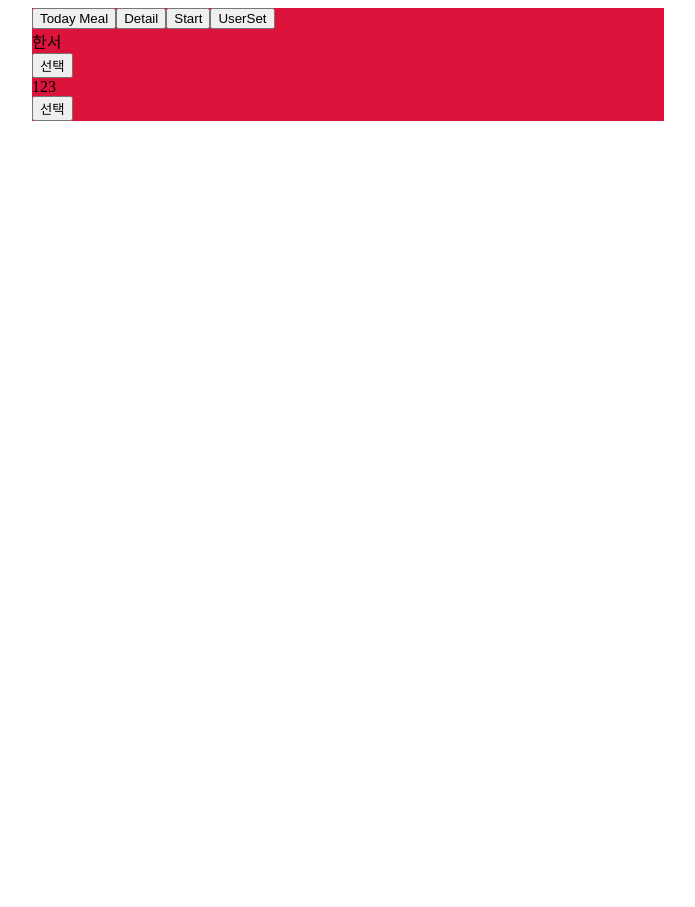
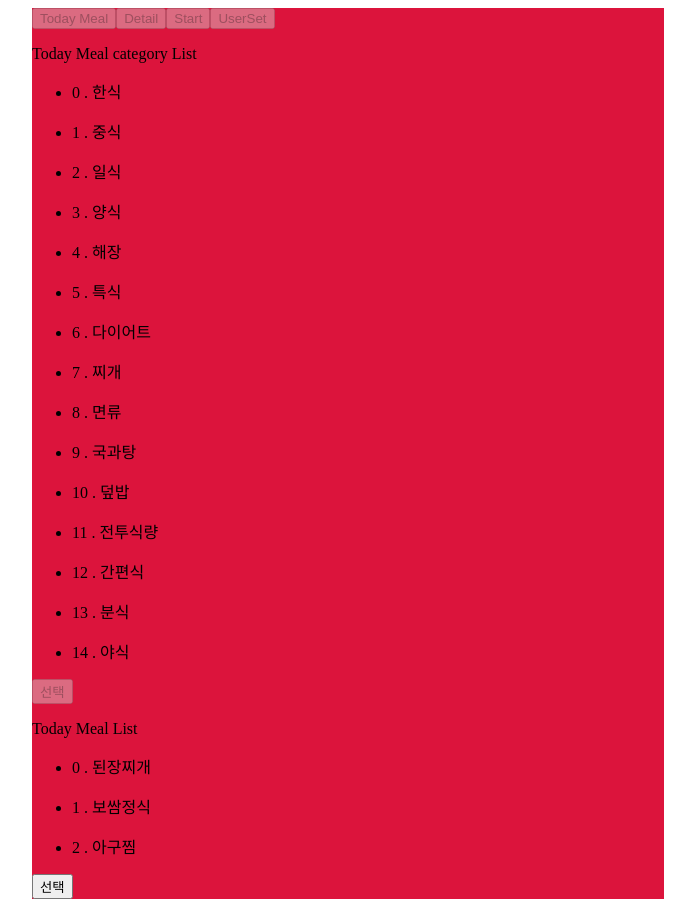
Before and after one commit to pygmalion0909/TodayMeal, a Vue app: page /start in a window 1280 px wide. Both pictures are taken after a click on the button "선택". Shown: the whole page, without its empty margins (292-987 px from the left). Before the commit the page ends 800 px from the top, so only its background shows below. Built offline with nearby package versions, Linux system fonts and the light colour scheme.

Commit message:
start구현,C

```diff
--- a/package.json
+++ b/package.json
@@ -11,7 +11,8 @@
   "dependencies": {
     "core-js": "^3.6.5",
     "vue": "^2.6.11",
-    "vue-router": "^3.2.0"
+    "vue-router": "^3.2.0",
+    "vuex": "^3.4.0"
   },
   "devDependencies": {
     "@vue/cli-plugin-babel": "^4.4.0",
--- a/src/components/AppNav.vue
+++ b/src/components/AppNav.vue
@@ -1,30 +1,25 @@
 <template>
 	<div>
 		<router-link to="/">
-			<input type="button" value="Today Meal" id="todayMeal_btn" :disabled="btnDisplay" />
+			<input type="button" value="Today Meal" id="todayMeal_btn" :disabled="$store.state.btnDisplay" />
 		</router-link>
 		<router-link to="/detail">
-			<input type="button" value="Detail" id="detail_btn" :disabled="btnDisplay" />
+			<input type="button" value="Detail" id="detail_btn" :disabled="$store.state.btnDisplay" />
 		</router-link>
 		<router-link to="/start">
-			<input type="button" value="Start" id="start_btn" @click="showBtn" :disabled="btnDisplay" />
+			<input type="button" value="Start" id="start_btn" @click="showBtn" :disabled="$store.state.btnDisplay" />
 		</router-link>
 		<router-link to="/userset">
-			<input type="button" value="UserSet" id="userSet_btn" @click="showBtn" :disabled="btnDisplay" />
+			<input type="button" value="UserSet" id="userSet_btn" @click="showBtn" :disabled="$store.state.btnDisplay" />
 		</router-link>
 	</div>
 </template>
 
 <script>
 export default {
-	data() {
-		return {
-			btnDisplay: false,
-		};
-	},
 	methods: {
 		showBtn() {
-			this.btnDisplay = true;
+			this.$store.state.btnDisplay = true;
 		},
 	},
 };
--- a/src/main.js
+++ b/src/main.js
@@ -1,10 +1,12 @@
 import Vue from 'vue';
 import App from './App.vue';
 import router from '@/router/index';
+import { store } from './store';
 
 Vue.config.productionTip = false;
 
 new Vue({
 	render: h => h(App),
 	router,
+	store,
 }).$mount('#app');
--- /dev/null
+++ b/src/store.js
@@ -0,0 +1,45 @@
+// store.js
+import Vue from 'vue';
+import Vuex from 'vuex';
+
+Vue.use(Vuex);
+
+export const store = new Vuex.Store({
+	state: {
+		btnDisplay: false,
+		categoryData: [
+			'한식',
+			'중식',
+			'일식',
+			'양식',
+			'해장',
+			'특식',
+			'다이어트',
+			'찌개',
+			'면류',
+			'국과탕',
+			'덮밥',
+			'전투식량',
+			'간편식',
+			'분식',
+			'야식',
+		],
+		todayMealData: {
+			한식: ['된장찌개', '보쌈정식', '아구찜'],
+			중식: ['짬짜면', '탕수육', '팔보채'],
+			일식: ['규동', '회초밥', '물회'],
+			양식: ['스파게티', '햄버거', '피자'],
+			해장: ['소머리국밥', '선지해장국'],
+			특식: ['???', '김치전', '계란말이'],
+			다이어트: ['삶은계란2개/아메리카노/닭가슴살', '닭가슴살', '???'],
+			찌개: ['김치찌개', '갈치조림', '순두부찌개'],
+			면류: ['김밥천국 라면', '일식 라멘', '편의점 컵라면', '짜장면', '짬뽕'],
+			국과탕: ['무국', '순대국밥'],
+			덮밥: ['김치덮밥', '육회비빔밥'],
+			전투식량: ['편의점 컵라면/냉동 닭강정', '뽀글이'],
+			간편식: ['한솥 도시락', '편의점 샌드위치'],
+			분식: ['김밥/라면', '떡볶이/순대/튀김', '떡볶이/오뎅'],
+			야식: ['보쌈', '족발', '쭈꾸미'],
+		},
+	},
+});
--- a/src/views/DetailPage.vue
+++ b/src/views/DetailPage.vue
@@ -3,20 +3,16 @@
 		<div id="content">
 			<ul>
 				<li>
-					<span></span>
-					test1
+					"점심 뭐 먹을래?" 질문 하나로 시작 되었습니다.
 				</li>
 				<li>
-					<span></span>
-					test2
+					Today Meal은 랜덤으로 한끼메뉴를 선정합니다.
 				</li>
 				<li>
-					<span></span>
-					test3
+					Start를 눌려 랜덤 메뉴를 선택하세요.
 				</li>
 				<li>
-					<span></span>
-					test4
+					UserSet은 사용자가 임의로 메뉴를 선정하여 랜덤으로 선택 합니다.
 				</li>
 			</ul>
 		</div>
--- a/src/views/StartPage.vue
+++ b/src/views/StartPage.vue
@@ -3,21 +3,33 @@
 		<div id="content">
 			<!-- 카테고리 -->
 			<div id="category_content">
-				<span id="category_list" v-for="item in categoryData" :key="item">
-					<span>{{ item }}</span>
-				</span>
+				<p>Today Meal category List</p>
+				<div id="category_list" v-for="(index, item) in this.$store.state.categoryData" :key="item">
+					<ul>
+						<li>
+							<span>{{ item }} . </span>
+							<span>{{ index }}</span>
+						</li>
+					</ul>
+				</div>
 				<div id="category_btn_box">
-					<button id="category_btn" @click="selectCategory">선택</button>
+					<button id="category_btn" @click="selectCategory" :disabled="todayCategoryBtn">선택</button>
 				</div>
 			</div>
 			<!-- 오늘메뉴 -->
-			<div id="menu_content" v-if="display">
+			<div id="menu_content" v-if="todayMealContent">
 				<div id="todayManu_content">
-					<span id="todayManu_list" v-for="item in todayMealList" :key="item">
-						<span>{{ item }}</span>
-					</span>
+					<p>Today Meal List</p>
+					<div id="todayManu_list" v-for="(index, item) in todayMealList" :key="item">
+						<ul>
+							<li>
+								<span>{{ item }} . </span>
+								<span>{{ index }}</span>
+							</li>
+						</ul>
+					</div>
 					<div id="manu_btn_box">
-						<button id="manu_btn" @click="selectTodayMeal">선택</button>
+						<button id="manu_btn" @click="selectTodayMeal" :disabled="todayMealBtn">선택</button>
 					</div>
 				</div>
 			</div>
@@ -29,49 +41,62 @@
 export default {
 	data() {
 		return {
-			display: false,
+			count: 0,
+			todayMealContent: false,
+			todayMealBtn: false,
+			todayCategoryBtn: false,
 			todayCategory: '',
 			todayMealList: '',
-			categoryData: ['한', '서'],
-			todayMealData: {
-				한: ['1', '2', '3'],
-				서: ['일', '이', '삼'],
-			},
 		};
+	},
+	created() {
+		//url접근시 버튼 비활성화
+		this.$store.state.btnDisplay = true;
 	},
 	methods: {
 		rendomNum(target) {
 			return parseInt(Math.random() * target.length);
 		},
 		selectCategory() {
-			const numbering = this.rendomNum(this.categoryData);
-			const category = this.categoryData[numbering];
-			this.todayCategory = category;
-			//팝업창으로 바꾸기
-			// alert(`today category is ${this.todayCategory} !!!`);
-			//카테고리에 맞는 메뉴 리스트
-			this.todayMealList = this.todayMealData[this.todayCategory];
-			// console.log('카테고리에 맞는 메뉴 리스트 ', this.todayMealList);
-			//todayMeal 선택 영역 활성화
-			this.display = true;
+			//2번까지 play 가능
+			this.count++;
+			console.log(this.count);
+			if (this.count >= 3) {
+				console.log('초과!');
+				//조커사진 나오는 url로 이동 <새로고침하게 만들기>
+			} else {
+				this.todayMealContent = true;
+				const numbering = this.rendomNum(this.$store.state.categoryData);
+				const category = this.$store.state.categoryData[numbering];
+				this.todayCategory = category;
+				//팝업창으로 바꾸기
+				alert(`today category is ${this.todayCategory} !!!`);
+				//카테고리에 맞는 메뉴 리스트
+				this.todayMealList = this.$store.state.todayMealData[this.todayCategory];
+				// console.log('카테고리에 맞는 메뉴 리스트 ', this.todayMealList);
+
+				//category버튼 비활성화
+				this.todayMealBtn = false;
+				//todayMeal버튼 활성화
+				this.todayCategoryBtn = true;
+			}
 		},
 		selectTodayMeal() {
 			const todayMealNum = this.rendomNum(this.todayMealList);
 			// console.log('todayMealNum>>', todayMealNum);
 			const todayMeal = this.todayMealList[todayMealNum];
-			console.log('todayMeal>>', todayMeal);
-			// alert(`today meal is ${todayMeal} !!!`);
-			// this.init();
+			// console.log('todayMeal>>', todayMeal);
+			alert(`today meal is ${todayMeal} !!!`);
+			this.todayMealBtnStatus = '다시하기';
+			this.init();
 		},
 		init() {
-			this.display = false;
+			this.todayCategoryBtn = false;
+			this.todayMealContent = false;
+			this.todayMealBtn = false;
 		},
 	},
 };
 </script>
 
-<style scoped>
-#test2 {
-	transition: 1s;
-}
-</style>
+<style></style>
```
Also changed, not shown: 1 other file (tests, documents, lock files or other folders).
